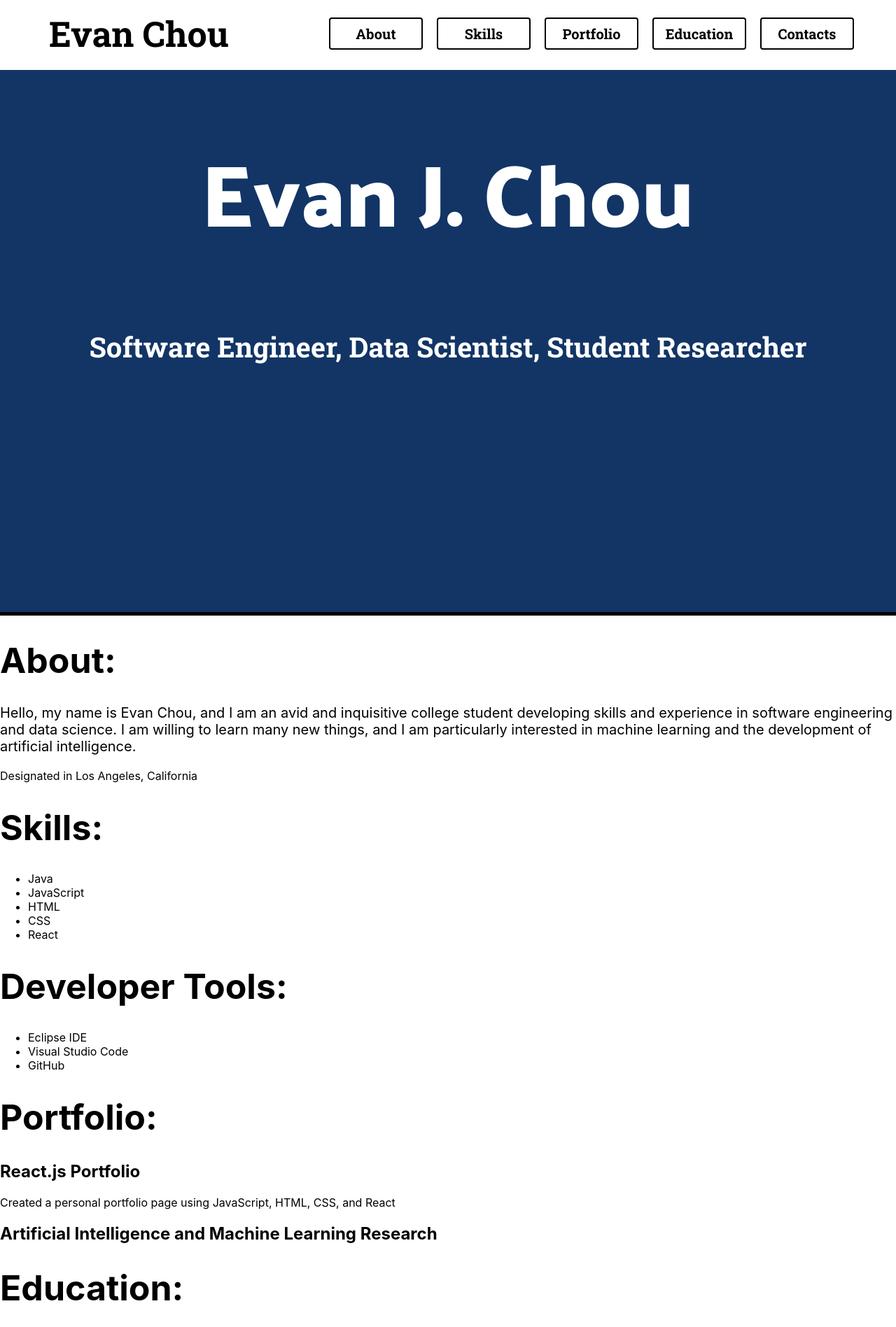
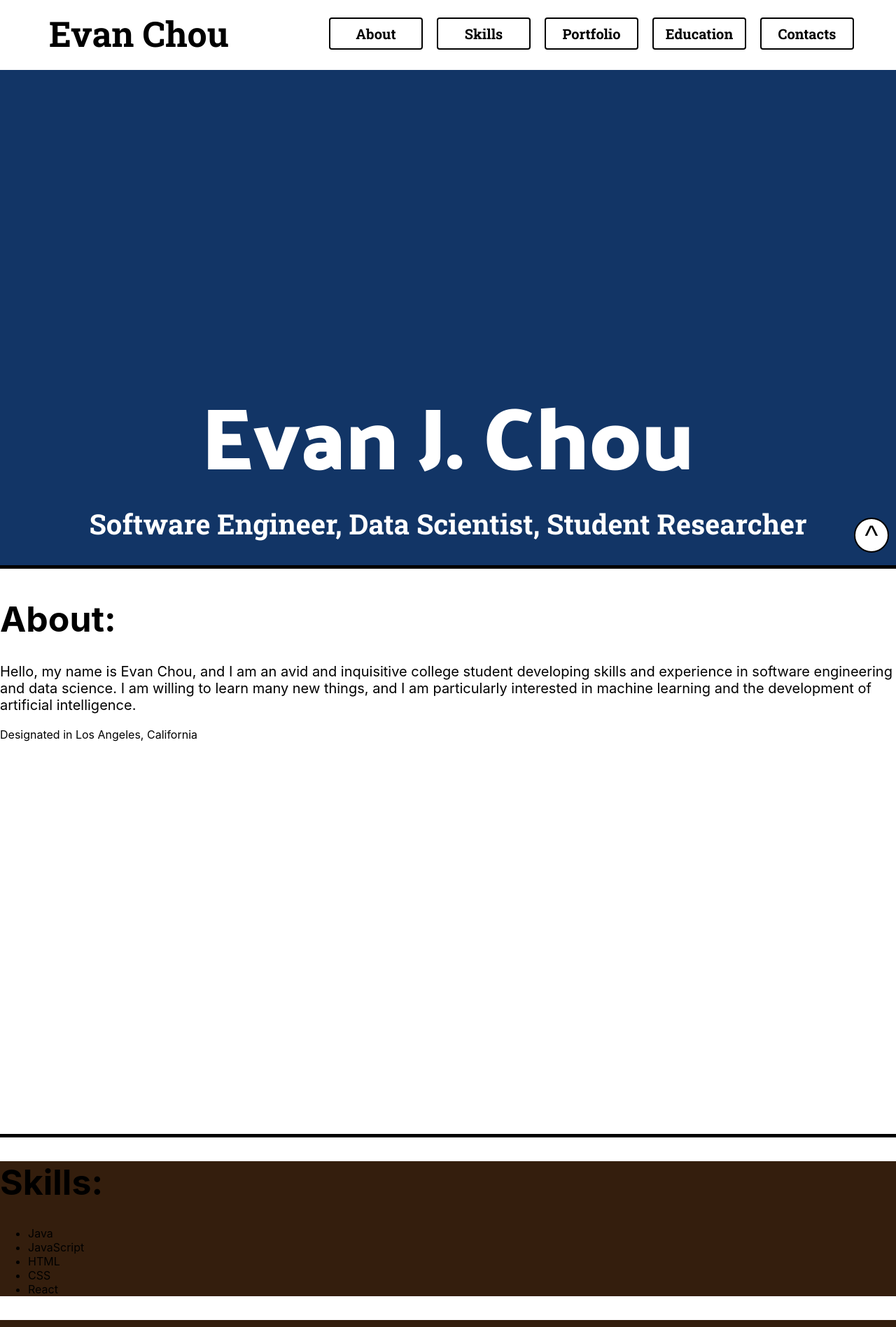
Before and after one commit to EvanJayChou/React-Portfolio, a React (Create React App) app: page / in a window 1280 px wide. Shown: the top 1897 px of the page at 70% size. Built offline with nearby package versions, Linux system fonts and the light colour scheme.

Commit message:
Updated topbar and scroll up button and optimized for smaller screens

```diff
--- a/src/App.css
+++ b/src/App.css
@@ -15,17 +15,19 @@
 #welcome {
   background-color: #123566;
   height:100vh;
-  bottom: 50px;
-  padding-top:75px;
-  margin-top: 0px;
   border-bottom: 5px solid black;
+  padding-top: 1vh;
+  display: flex;
+  flex-direction: column;
+  align-items: center;
+  justify-content: flex-end;
 }
 
 #welcometitle {
   font-size: 9vw;
   color: white;
   font-family: 'Palanquin', sans-serif;
-  bottom: 0;
+  margin-bottom: -10px;
 }
 
 @media (min-width: 1200px) {
@@ -38,7 +40,7 @@
   font-size: 3.5vw;
   color: white;
   font-family: 'Roboto', sans-serif;
-  bottom: 0;
+  margin-top: 0;
 }
 
 @media (min-width: 1200px) {
@@ -95,6 +97,29 @@
   font-size: 20px;
 }
 
+#scrollToTop {
+  display: block;
+  border: 2px solid black;
+  background-color: white;
+  border-radius: 50px;
+  position: fixed;
+  font-size: 40px;
+  width: 50px;
+  height: 50px;
+  text-align: center;
+  cursor: pointer;
+  justify-content: flex-end;
+  bottom: 10px;
+  right: 10px;
+  z-index: 1000;
+}
+
+@media (max-height: 768px) {
+  #scrollToTop {
+    display:none;
+  }
+}
+
 h1 {
   font-size: 50px;
 }
@@ -107,3 +132,31 @@ a {
   text-decoration: none;
   color: inherit;
 }
+
+#about {
+  background-color: white;
+  height:100vh;
+  border-bottom: 5px solid black;
+  padding-top: 1vh;
+  position: relative;
+}
+
+#skills {
+  position: relative;
+  background-color: rgb(52, 30, 13);
+}
+
+#portfolio {
+  position: relative;
+  background-color: white;
+}
+
+#education {
+  position: relative;
+  background-color: #123566;
+}
+
+#contacts {
+  position: relative;
+  background-color: white;
+}
--- a/src/App.js
+++ b/src/App.js
@@ -13,6 +13,7 @@ function App() {
           <li><a href='#contacts'>Contacts</a></li>
         </ul>
       </div>
+      <button id='scrollToTop' onClick={scrollToTop}>^</button>
       <div id='welcome'>
         <h1 id='welcometitle'>Evan J. Chou</h1>
         <h2 id='jobtitle'>Software Engineer, Data Scientist, Student Researcher</h2>
@@ -46,7 +47,7 @@ function App() {
       <div id='portfolio'>
         <h1>Portfolio:</h1>
         <h2>React.js Portfolio</h2>
-        <p>Created a personal portfolio page using JavaScript, HTML, CSS, and React</p>
+        <p>Created a personal portfolio page using JavaScript, HTML, CSS, Node.js, and React</p>
         <h2>Artificial Intelligence and Machine Learning Research</h2>
         <p></p>
       </div>
@@ -68,10 +69,15 @@ function App() {
           <li>LinkedIn</li>
           <li>GitHub</li>
         </ul>
-        <h2>Personal Life Page</h2>
+        <h2>Personal Life Page (Coming soon)</h2>
       </div>
       </>
   );
 }
 
+function scrollToTop() {
+  document.body.scrollTop = 0;
+  document.documentElement.scrollTop = 0;
+}
+
 export default App;
```
